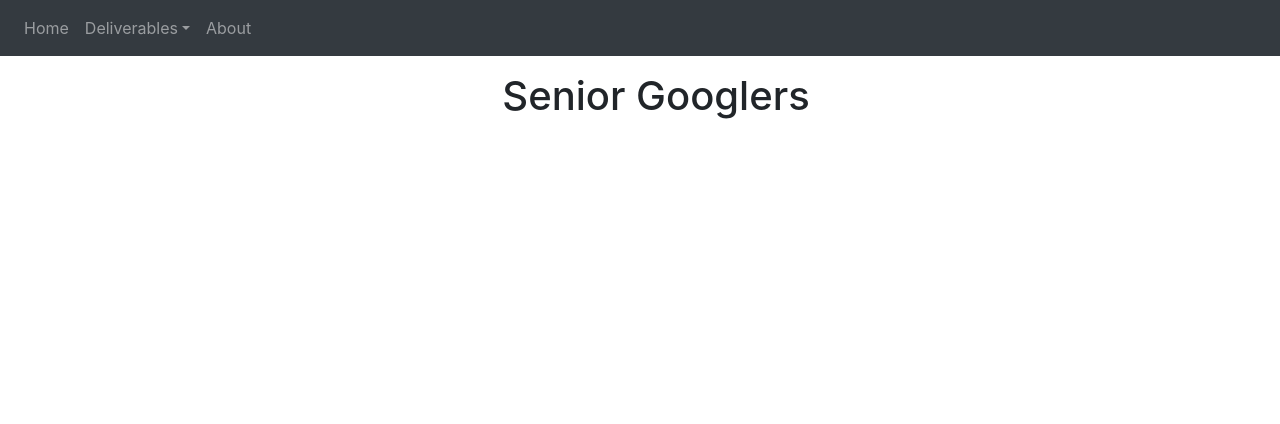
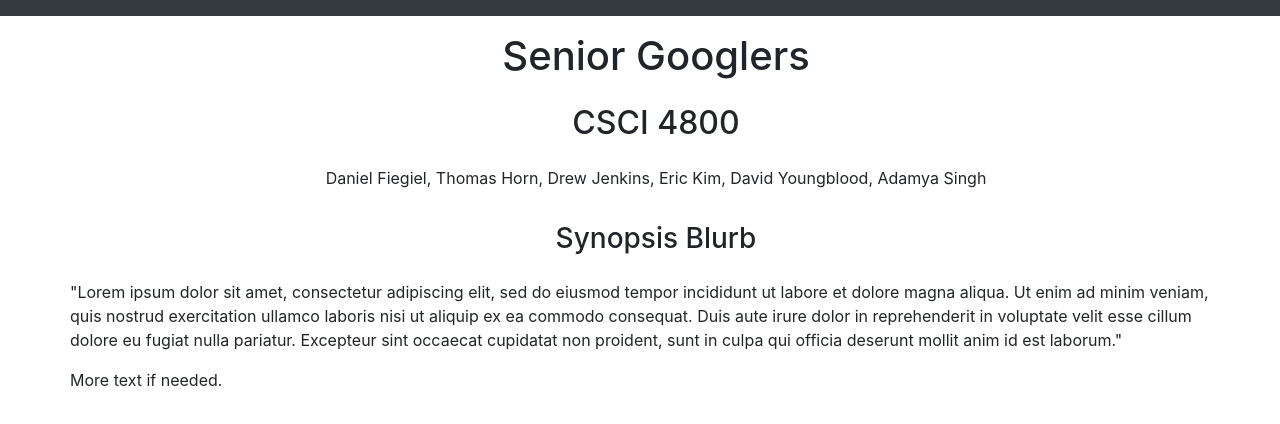
Before and after one commit to twh58439/twh58439.github.io, a Nuxt app: page / in a window 1280 px wide. Shown: the top 424 px of the page. Built offline with nearby package versions, Linux system fonts and the light colour scheme.

Commit message:
added dummy synopsis component

```diff
--- a/components/Navbar.vue
+++ b/components/Navbar.vue
@@ -2,14 +2,7 @@
   <div>
     <b-navbar type="dark" variant="dark">
       <b-navbar-nav>
-        <b-nav-item href="#">Home</b-nav-item>
-        <!-- Navbar dropdowns -->
-        <b-nav-item-dropdown text="Deliverables" right>
-          <b-dropdown-item href="#">D1</b-dropdown-item>
-          <b-dropdown-item href="#">D2</b-dropdown-item>
-        </b-nav-item-dropdown>
-
-        <b-nav-item href="#">About</b-nav-item>
+        <!-- <b-nav-item href="#">Home</b-nav-item> -->
       </b-navbar-nav>
     </b-navbar>
   </div>
--- /dev/null
+++ b/components/Synopsis.vue
@@ -0,0 +1,28 @@
+<template>
+  <div>
+    <b-container fluid class="m-3 d-flex justify-content-center">
+      <h3>Synopsis Blurb</h3>
+    </b-container>
+    <b-container fluid="sm" class="">
+      <b-row
+        ><p>
+          "Lorem ipsum dolor sit amet, consectetur adipiscing elit, sed do
+          eiusmod tempor incididunt ut labore et dolore magna aliqua. Ut enim ad
+          minim veniam, quis nostrud exercitation ullamco laboris nisi ut
+          aliquip ex ea commodo consequat. Duis aute irure dolor in
+          reprehenderit in voluptate velit esse cillum dolore eu fugiat nulla
+          pariatur. Excepteur sint occaecat cupidatat non proident, sunt in
+          culpa qui officia deserunt mollit anim id est laborum."
+        </p></b-row
+      >
+      <b-row><p>More text if needed.</p></b-row>
+    </b-container>
+  </div>
+</template>
+
+<script>
+export default {};
+</script>
+
+<style>
+</style>
--- a/components/Welcome.vue
+++ b/components/Welcome.vue
@@ -1,9 +1,16 @@
 <template>
-  <b-container fluid class="m-3 d-flex justify-content-center">
-    <h1>Senior Googlers</h1>
-  </b-container>
+  <div>
+    <b-container fluid class="m-3 d-flex justify-content-center">
+      <h1>Senior Googlers</h1>
+    </b-container>
+    <b-container fluid class="m-3 d-flex justify-content-center">
+      <h2>CSCI 4800</h2>
+    </b-container>
+    <b-container fluid class="m-3 d-flex justify-content-center">
+      <p>Daniel Fiegiel, Thomas Horn, Drew Jenkins, Eric Kim, David Youngblood, Adamya Singh</p>
+    </b-container>
+  </div>
 </template>
-
 <script>
 export default {};
 </script>
--- a/pages/index.vue
+++ b/pages/index.vue
@@ -2,11 +2,14 @@
   <div>
     <Navbar />
     <Welcome />
+    <Synopsis />
   </div>
 </template>
 
 <script>
+import Synopsis from '../components/Synopsis.vue';
 export default {
+  components: { Synopsis },
   // Meta information
   head() {
     return {
```
